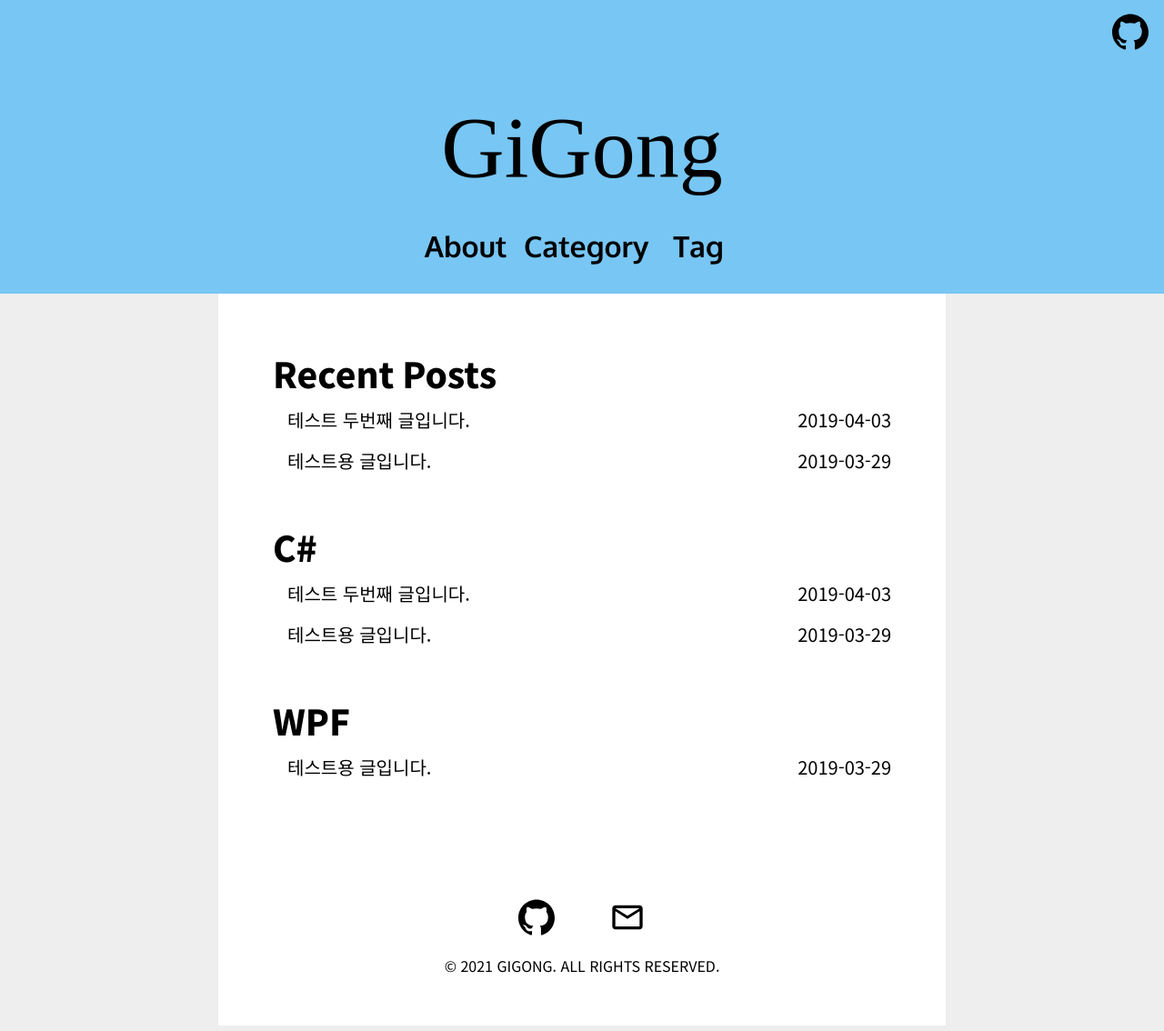
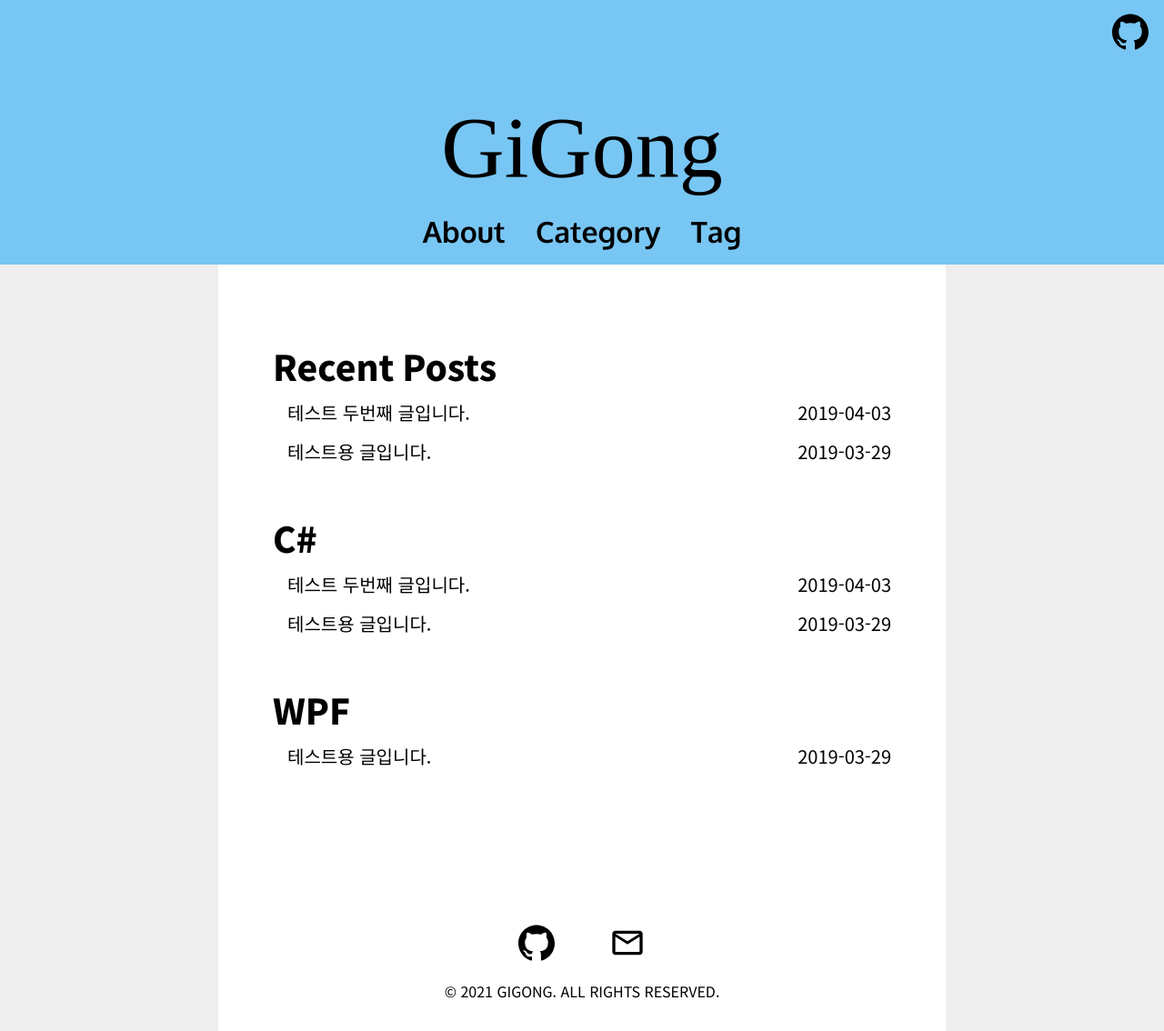
Before and after one commit to GiGong/gigong.github.io, a Jekyll site: the page built from index.html, in a window 1280 px wide. Shown: the whole page at 91% size. Built offline with Jekyll 4.4.1, drawn with Linux system fonts in a browser that asks for light colours; some web fonts are replaced.

Commit message:
category, tag, related post area. css design.

```diff
--- a/_sass/jekyll-gg/_base.scss
+++ b/_sass/jekyll-gg/_base.scss
@@ -19,3 +19,12 @@ ul {
 strong, h1, h2, h3, h4, h5, h6 {
     font-weight: 500;
 }
+
+hr {
+    margin: 2rem 0;
+}
+
+a:not(.page a, .content a) {
+    color: inherit;
+    text-decoration: none;
+}
--- a/_sass/jekyll-gg/_footer.scss
+++ b/_sass/jekyll-gg/_footer.scss
@@ -1,11 +1,12 @@
 footer {
-    padding-top: 5%;
-    padding-bottom: 3%;
+    padding-top: 5rem;
+    padding-bottom: 1rem;
 }
 
 footer ul {
     display: table;
     width: 25%;
+    min-width: 150px;
     margin: 0 auto;
     padding: 0;
 }
--- a/_sass/jekyll-gg/_header.scss
+++ b/_sass/jekyll-gg/_header.scss
@@ -8,15 +8,11 @@ header {
     background-color: #78C6F3;
 }
 
-#top-title a, .top_menu a {
-    color: black;
-    text-decoration: none;
-}
-
 
 //#region    -------- Icon --------
 #icon-list {
-    float: right;
+    display: flex;
+    flex-direction: row-reverse;
 
     padding: 0;
     margin: 0;
@@ -46,23 +42,25 @@ header {
 //#region    -------- Title --------
 #top-title {
     width: 100%;
-    margin-top: 2em;
+    margin-top: 2rem;
     display: inline-block;
 }
 
 #top-title a {
     text-align: center;
     font-family: 'Trocchi', serif;
-    font-size: 6em;
+    font-size: 6rem;
 }
 //#endregion -------- Title --------
 
 
 //#region    -------- Menu --------
 .top_menu ul {
+    display: flex;
+    justify-content: space-around;
     min-width: 360px;
+    width: 30%;
 
-    width: 30%;
     margin: auto;
     padding: 0;
 
@@ -71,14 +69,11 @@ header {
 }
 
 .top_menu li {
-    float: left;
-    padding: 1em 0;
-    margin: 0;
-    width: 33.33%;
+    padding: 1rem 0;
 
     text-align: center;
     font-family: 'Oxygen', sans-serif;
     font-weight: bold;
-    font-size: 2em;
+    font-size: 2rem;
 }
 //#endregion -------- Menu --------
--- a/_sass/jekyll-gg/_section.scss
+++ b/_sass/jekyll-gg/_section.scss
@@ -2,14 +2,8 @@ section {
     padding: 1% 0;
 }
 
-.wrapper {
-    margin: 0 auto;
-    padding: 0 7.5%;
-}
-
-.home a {
-    color: black;
-    text-decoration: none;
+.wrapper:not(.post, .related_post) {
+    padding: 3% 7.5%;
 }
 
 .preview {
@@ -19,24 +13,20 @@ section {
     -webkit-line-clamp: 2;
     -webkit-box-orient: vertical;
 
-    margin-top: 0.5em;
-    margin-left: 1em;
+    margin-top: 0.5rem;
+    margin-left: 1rem;
 }
 
 .preview p {
     display: inline;
 
-    font-size: 0.75em;
+    font-size: 0.75rem;
     color: #888;
 }
 
 //#region    -------- Home --------
-.home.wrapper {
-    max-width: 720px;
-}
-
 .home.post_wrapper {
-    margin: 3em 0;
+    margin: 3rem 0;
 }
 
 .home.title {
@@ -44,18 +34,18 @@ section {
     margin: 0;
 
     font-family: 'Source Sans Pro', sans-serif;
-    font-size: 2.75em;
+    font-size: 2.75rem;
 }
 
 .home.list {
-    margin-top: 0.5em;
-    margin-bottom: 0em;
-    padding-left: 1em;
+    margin-top: 0.5rem;
+    margin-bottom: 0rem;
+    padding-left: 1rem;
 }
 
 .home.item {
-    font-size: 1.25em;
-    margin-bottom: 0.5em;
+    font-size: 1.25rem;
+    margin-bottom: 0.5rem;
 }
 
 .home.post_title{
@@ -64,6 +54,7 @@ section {
     white-space:nowrap;
 
     width: 80%;
+    min-width: 280px;
     display: inline-block;
 }
 
@@ -76,28 +67,31 @@ section {
 //#region    -------- Category --------
 .category.title {
     text-align: center;
-    font-size: 4em;
+    font-size: 4rem;
     font-family: 'Source Sans Pro', sans-serif;
 }
 
 .category.item {
     overflow: hidden;
-    margin-bottom: 1em;
-    font-size: 1.5em;
+    margin-bottom: 1rem;
+    font-size: 1.5rem;
 }
 
 .category.name {
-    font-size: 3em;
+    font-size: 3rem;
     font-weight: bold;
 }
 //#endregion -------- Category --------
 
 
 //#region    -------- Content --------
+.post {
+    margin: 1rem 0;
+}
 
 .post.title {
     text-align: center;
-    font-size: 2.5em;
+    font-size: 2.5rem;
     font-weight: 500;
     color: #333;
 }
@@ -105,13 +99,28 @@ section {
 .post.date {
     float: unset;
     text-align: center;
-    font-size: 0.75em;
+    font-size: 0.75rem;
     color: #828282;
 }
 
+.post.content, .post.category, .post.tags {
+    padding: 0 7.5%;
+}
+
+.post.category, .post.tags {
+    color: #828282;
+    font-size: 0.75rem;
+}
+
+.post.category a {
+    text-decoration: underline;
+}
+
 .post.content {
-    margin-top: 5em;
+    margin-top: 5rem;
+    padding-bottom: 5rem;
     font-weight: 300;
+    border-bottom: 5px double darkgray;
 }
 
 .content img {
@@ -126,6 +135,64 @@ section {
 //#endregion -------- Content --------
 
 
+//#region -------- Related Posts --------
+.post.related_posts > h1 {
+    margin-left: 1.25rem;
+    margin-bottom: 0.5rem;
+}
+
+.post_list.horizontal {
+    display: flex;
+    flex-direction: row;
+    align-items: center;
+
+    padding: 0.5rem 0;
+    overflow-x: auto;
+    overflow-y: hidden;
+
+    background-color: #E7E7E7;
+}
+
+.post_list > a {
+    margin: 0 1rem;
+}
+
+.related_post.wrapper {
+    width: 250px;
+    height: 175px;
+
+    background-color: #c4c4c4;
+}
+
+.related_post.title {
+    padding: 1rem;
+    padding-bottom: 0.25rem;
+
+    overflow: hidden;
+    white-space: nowrap;
+    text-overflow: ellipsis;
+
+    font-size: 1.25rem;
+    font-weight: 500;
+}
+
+.related_post.content {
+    overflow: hidden;
+    display: -webkit-box;
+    -webkit-line-clamp: 5;
+    -webkit-box-orient: vertical;
+
+    padding: 0 1rem;
+    font-weight: 300;
+}
+
+.related_post p {
+    margin: 0;
+    display: inline;
+}
+//#endregion -------- Related Posts --------
+
+
 //#region    -------- css for mobile --------
 @media only screen and (max-width: 640px) {
     .home.date, .category.date {
@@ -138,8 +205,7 @@ section {
 //#region    -------- advertisement --------
 
 #adsense_top {
-    margin-top: 30px;
-    margin-bottom: 50px;
+    margin: 50px 0;
     width: 100%;
     height: 100px;
 
```
Also changed, not shown: _layouts/post.html (+31 -1 lines).
